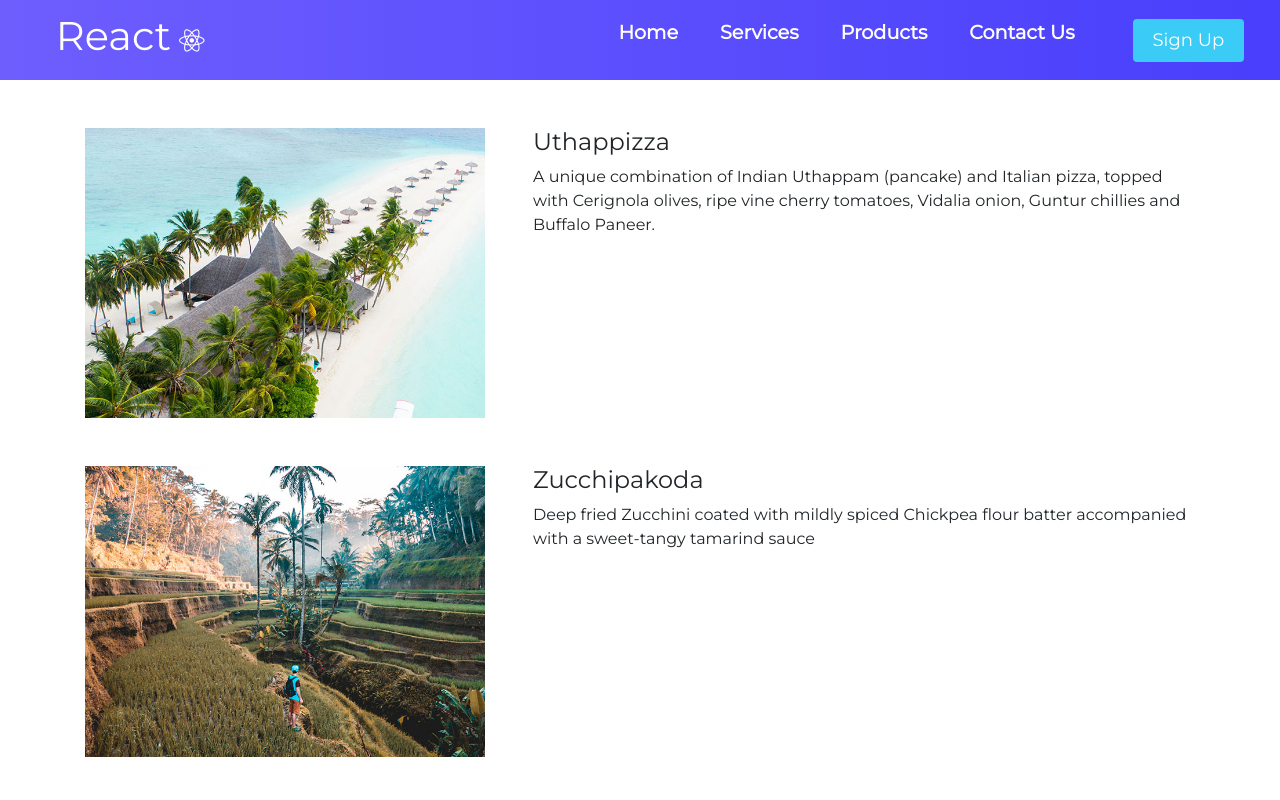
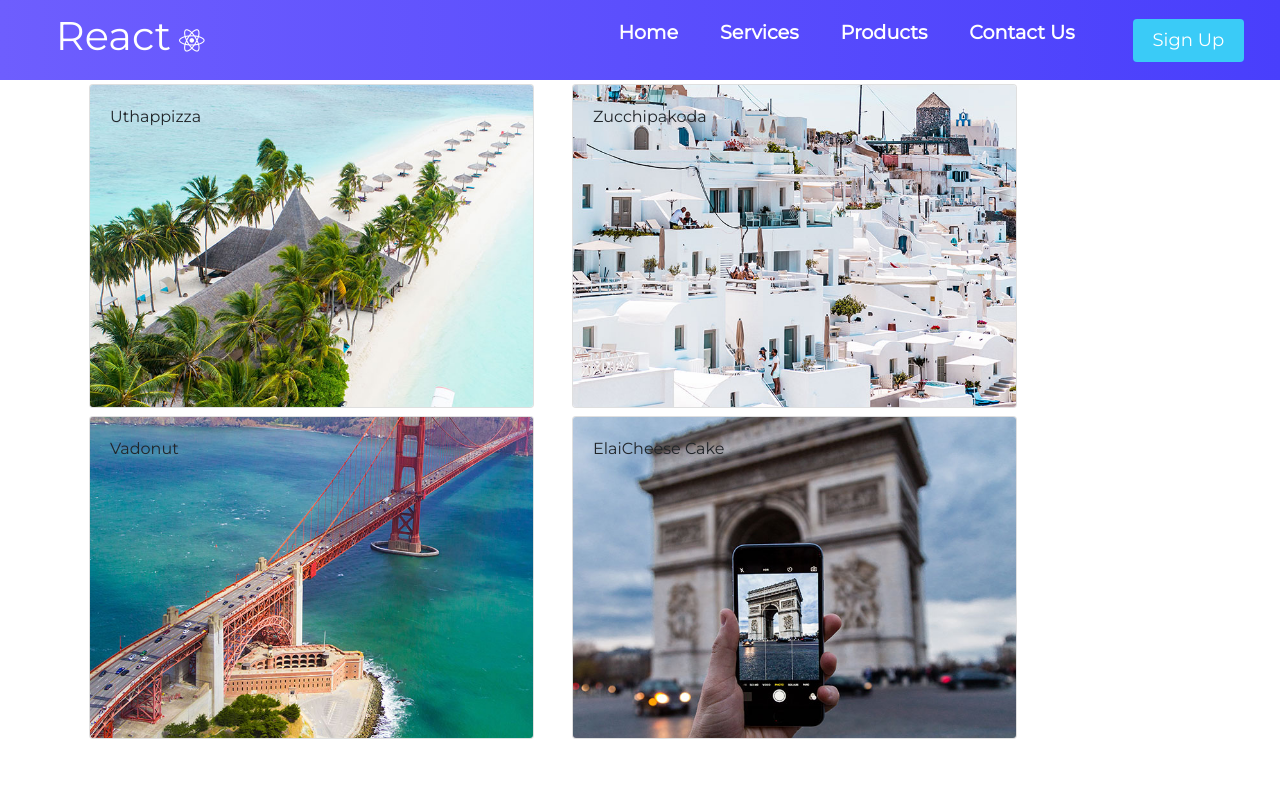
Before and after one commit to Derryl999/Internship, a React (Create React App) app: page / in a window 1280 px wide. Shown: the top 800 px of the page. Built offline with nearby package versions, Linux system fonts and the light colour scheme.

Commit message:
updated menu component

```diff
--- a/src/App.js
+++ b/src/App.js
@@ -1,10 +1,14 @@
-import React from 'react';
+import React, { Component } from 'react';
 // import {Navbar,NavbarBrand} from 'reactstrap'
 import './App.css';
 import MenuComponent from './components/MenuComponent';
 import Navbar from './components/navbar/Navbar';
-
-function App() {
+import { DISHES } from "./shared/dishes";
+class App extends Component {
+  state={
+    dishes:DISHES
+  }
+  render(){
   return (
     <div className="App">
       <Navbar/>
@@ -13,9 +17,10 @@ function App() {
        <NavbarBrand href="/">Resort</NavbarBrand>
      </div>
    </Navbar> */}
-   <MenuComponent/>
+   <MenuComponent dishes={this.state.dishes} />
     </div>
   );
+  }
 }
 
 export default App;
--- a/src/components/MenuComponent.js
+++ b/src/components/MenuComponent.js
@@ -1,72 +1,58 @@
 import React, { Component } from "react";
-import { Media } from "reactstrap";
+import {
+  Media,
+  Card,
+  CardBody,
+  CardImg,
+  CardImgOverlay,
+  CardText,
+  CardTitle,
+} from "reactstrap";
 export class MenuComponent extends Component {
-  state = {
-    dishes: [
-      {
-        id: 0,
-        name: "Uthappizza",
-        image: "assets/images/destination_1.jpg",
-        category: "mains",
-        label: "Hot",
-        price: "4.99",
-        description:
-          "A unique combination of Indian Uthappam (pancake) and Italian pizza, topped with Cerignola olives, ripe vine cherry tomatoes, Vidalia onion, Guntur chillies and Buffalo Paneer.",
-      },
-      {
-        id: 1,
-        name: "Zucchipakoda",
-        image: "assets/images/destination_2.jpg",
-        category: "appetizer",
-        label: "",
-        price: "1.99",
-        description:
-          "Deep fried Zucchini coated with mildly spiced Chickpea flour batter accompanied with a sweet-tangy tamarind sauce",
-      },
-      {
-        id: 2,
-        name: "Vadonut",
-        image: "assets/images/destination_3.jpg",
-        category: "appetizer",
-        label: "New",
-        price: "1.99",
-        description:
-          "A quintessential ConFusion experience, is it a vada or is it a donut?",
-      },
-      {
-        id: 3,
-        name: "ElaiCheese Cake",
-        image: "assets/images/destination_4.jpg",
-        category: "dessert",
-        label: "",
-        price: "2.99",
-        description:
-          "A delectable, semi-sweet New York Style Cheese Cake, with Graham cracker crust and spiced with Indian cardamoms",
-      },
-    ],
-  };
+  state={
+    selectedItem:null
+  }
+  handleClick=(dish)=>{
+    this.setState({
+      selectedItem:dish
+    })
+  }
+  renderItem=(dish)=>{
+    if(dish){
+      return(
+        <Card>
+            <CardImg  width="100%" src={dish.image} alt={dish.name} />
+          <CardBody>
+            <CardTitle>{dish.name}</CardTitle>
+            <CardText>{dish.description}</CardText>
+          </CardBody>
+        </Card>
+      )
+    }else{
+      return <div></div>
+    }
+  }
   render() {
-    const menu = this.state.dishes.map((item) => {
+    const { dishes } = this.props;
+    const menu = dishes.map((item) => {
       return (
-        <div key={item.id} className="col-12 mt-5">
-          <Media tag="li">
-            <Media left middle>
-              <Media object src={item.image} alt={item.name} width="400"/>
-            </Media>
-            <Media body className="ml-5">
-              <Media heading>{item.name}</Media>
-              <p>{item.description}</p>
-            </Media>
-          </Media>
+        <div key={item.id} className="col-12 col-md-5 m-1">
+          <Card onClick={()=>this.handleClick(item)}>
+            <CardImg  width="100%" src={item.image} alt={item.name} />
+            <CardImgOverlay>
+              <CardTitle>{item.name}</CardTitle>
+            </CardImgOverlay>
+          </Card>
         </div>
       );
     });
     return (
       <div>
         <div className="container">
-          <div className="row">
-            <Media list>{menu}</Media>
-          </div>
+          <div className="row">{menu}</div>
+        <div className="row">
+          {this.renderItem(this.state.selectedItem)}
+        </div>
         </div>
       </div>
     );
--- a/src/components/navbar/Navbar.css
+++ b/src/components/navbar/Navbar.css
@@ -64,7 +64,7 @@
       display: flex;
       flex-direction: column;
       width: 100%;
-      height: 420px;
+      height: 560px;
       position: absolute;
       top: 80px;
       left: -100%;
@@ -114,7 +114,7 @@
       font-size: 2rem;
   }
 
-  /* .nav-links-mobile {
+    .nav-links-mobile {
       display: block;
       text-align: center;
       padding: 1.5rem;
@@ -125,7 +125,7 @@
       text-decoration: none;
       color: #fff;
       font-size: 1.5rem;
-  } */
+  }
 
   .nav-links-mobile:hover {
       background: #fff;
@@ -136,4 +136,7 @@
   Button {
       display: none;
   }
+  .btn {
+      display: none;
+  }
 }
--- /dev/null
+++ b/src/shared/dishes.js
@@ -0,0 +1,194 @@
+export const DISHES = [
+  {
+    id: 0,
+    name: "Uthappizza",
+    image: "assets/images/destination_1.jpg",
+    category: "mains",
+    label: "Hot",
+    price: "4.99",
+    description:
+      "A unique combination of Indian Uthappam (pancake) and Italian pizza, topped with Cerignola olives, ripe vine cherry tomatoes, Vidalia onion, Guntur chillies and Buffalo Paneer.",
+    comments: [
+      {
+        id: 0,
+        rating: 5,
+        comment: "Imagine all the eatables, living in conFusion!",
+        author: "John Lemon",
+        date: "2012-10-16T17:57:28.556094Z",
+      },
+      {
+        id: 1,
+        rating: 4,
+        comment:
+          "Sends anyone to heaven, I wish I could get my mother-in-law to eat it!",
+        author: "Paul McVites",
+        date: "2014-09-05T17:57:28.556094Z",
+      },
+      {
+        id: 2,
+        rating: 3,
+        comment: "Eat it, just eat it!",
+        author: "Michael Jaikishan",
+        date: "2015-02-13T17:57:28.556094Z",
+      },
+      {
+        id: 3,
+        rating: 4,
+        comment: "Ultimate, Reaching for the stars!",
+        author: "Ringo Starry",
+        date: "2013-12-02T17:57:28.556094Z",
+      },
+      {
+        id: 4,
+        rating: 2,
+        comment: "It's your birthday, we're gonna party!",
+        author: "25 Cent",
+        date: "2011-12-02T17:57:28.556094Z",
+      },
+    ],
+  },
+  {
+    id: 1,
+    name: "Zucchipakoda",
+    image: "assets/images/destination_6.jpg",
+    category: "appetizer",
+    label: "",
+    price: "1.99",
+    description:
+      "Deep fried Zucchini coated with mildly spiced Chickpea flour batter accompanied with a sweet-tangy tamarind sauce",
+    comments: [
+      {
+        id: 0,
+        rating: 5,
+        comment: "Imagine all the eatables, living in conFusion!",
+        author: "John Lemon",
+        date: "2012-10-16T17:57:28.556094Z",
+      },
+      {
+        id: 1,
+        rating: 4,
+        comment:
+          "Sends anyone to heaven, I wish I could get my mother-in-law to eat it!",
+        author: "Paul McVites",
+        date: "2014-09-05T17:57:28.556094Z",
+      },
+      {
+        id: 2,
+        rating: 3,
+        comment: "Eat it, just eat it!",
+        author: "Michael Jaikishan",
+        date: "2015-02-13T17:57:28.556094Z",
+      },
+      {
+        id: 3,
+        rating: 4,
+        comment: "Ultimate, Reaching for the stars!",
+        author: "Ringo Starry",
+        date: "2013-12-02T17:57:28.556094Z",
+      },
+      {
+        id: 4,
+        rating: 2,
+        comment: "It's your birthday, we're gonna party!",
+        author: "25 Cent",
+        date: "2011-12-02T17:57:28.556094Z",
+      },
+    ],
+  },
+  {
+    id: 2,
+    name: "Vadonut",
+    image: "assets/images/destination_3.jpg",
+    category: "appetizer",
+    label: "New",
+    price: "1.99",
+    description:
+      "A quintessential ConFusion experience, is it a vada or is it a donut?",
+    comments: [
+      {
+        id: 0,
+        rating: 5,
+        comment: "Imagine all the eatables, living in conFusion!",
+        author: "John Lemon",
+        date: "2012-10-16T17:57:28.556094Z",
+      },
+      {
+        id: 1,
+        rating: 4,
+        comment:
+          "Sends anyone to heaven, I wish I could get my mother-in-law to eat it!",
+        author: "Paul McVites",
+        date: "2014-09-05T17:57:28.556094Z",
+      },
+      {
+        id: 2,
+        rating: 3,
+        comment: "Eat it, just eat it!",
+        author: "Michael Jaikishan",
+        date: "2015-02-13T17:57:28.556094Z",
+      },
+      {
+        id: 3,
+        rating: 4,
+        comment: "Ultimate, Reaching for the stars!",
+        author: "Ringo Starry",
+        date: "2013-12-02T17:57:28.556094Z",
+      },
+      {
+        id: 4,
+        rating: 2,
+        comment: "It's your birthday, we're gonna party!",
+        author: "25 Cent",
+        date: "2011-12-02T17:57:28.556094Z",
+      },
+    ],
+  },
+  {
+    id: 3,
+    name: "ElaiCheese Cake",
+    image: "assets/images/destination_4.jpg",
+    category: "dessert",
+    label: "",
+    price: "2.99",
+    description:
+      "A delectable, semi-sweet New York Style Cheese Cake, with Graham cracker crust and spiced with Indian cardamoms",
+    comments: [
+      {
+        id: 0,
+        rating: 5,
+        comment: "Imagine all the eatables, living in conFusion!",
+        author: "John Lemon",
+        date: "2012-10-16T17:57:28.556094Z",
+      },
+      {
+        id: 1,
+        rating: 4,
+        comment:
+          "Sends anyone to heaven, I wish I could get my mother-in-law to eat it!",
+        author: "Paul McVites",
+        date: "2014-09-05T17:57:28.556094Z",
+      },
+      {
+        id: 2,
+        rating: 3,
+        comment: "Eat it, just eat it!",
+        author: "Michael Jaikishan",
+        date: "2015-02-13T17:57:28.556094Z",
+      },
+      {
+        id: 3,
+        rating: 4,
+        comment: "Ultimate, Reaching for the stars!",
+        author: "Ringo Starry",
+        date: "2013-12-02T17:57:28.556094Z",
+      },
+      {
+        id: 4,
+        rating: 2,
+        comment: "It's your birthday, we're gonna party!",
+        author: "25 Cent",
+        date: "2011-12-02T17:57:28.556094Z",
+      },
+    ],
+  },
+];
```
